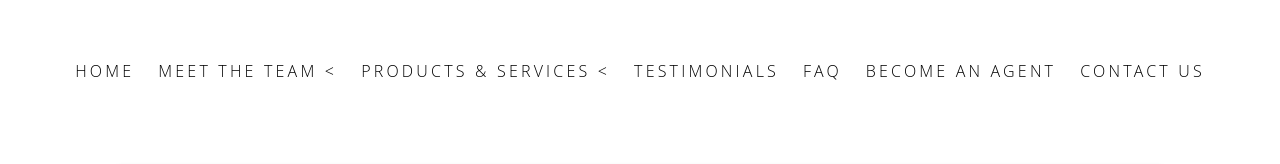
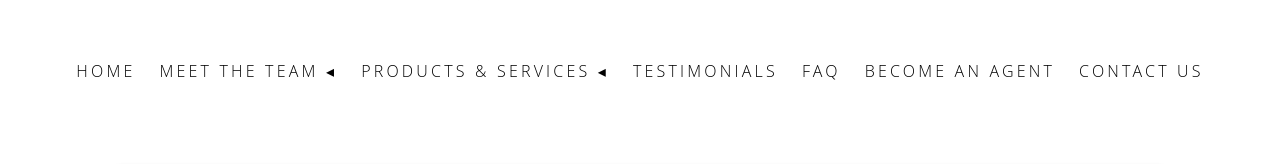
Before and after one commit to atphung21/business-web-template, a React (Create React App) app: page / in a window 1280 px wide. Shown: the part 207-371 px from the top of the page. Built offline with nearby package versions, Linux system fonts and the light colour scheme.

Commit message:
updated navigation bar arrow image

```diff
--- a/src/components/navigationBar/NavigationBar.js
+++ b/src/components/navigationBar/NavigationBar.js
@@ -78,7 +78,7 @@ const NavigationBar = () => {
     fontWeight: 200,
     padding: isMobile ? "1rem 4rem" : "0rem 2rem 2rem 0rem",
     justifyContent: "center",
-    textAlign: isMobile ? "left" : "center", // Align text to the left on mobile for better readability
+    textAlign: isMobile ? "left" : "left", // Align text to the left on mobile for better readability
   };
 
   return (
@@ -105,7 +105,6 @@ const NavigationBar = () => {
           </NavLink>
         </div>
         <div
-          ariaExpanded={openDropdown === "Meet the Team" ? "true" : "false"}
           style={{ position: "relative" }}
           ref={(el) => (dropdownRefs.current["Meet the Team"] = el)}
         >
@@ -113,7 +112,7 @@ const NavigationBar = () => {
             onClick={() => toggleDropdown("Meet the Team")}
             style={{ cursor: "pointer" }}
           >
-            MEET THE TEAM {openDropdown ? "▾" : "<"}
+            MEET THE TEAM {openDropdown === "Meet the Team" ? "▾" : "◂"}
           </span>
           <div style={dropDownStyle("Meet the Team")}>
             <div style={{ padding: "0.5rem 0.5rem" }}>
@@ -132,7 +131,6 @@ const NavigationBar = () => {
           </div>
         </div>
         <div
-          ariaExpanded={openDropdown === "Product" ? "true" : "false"}
           style={{ position: "relative" }}
           ref={(el) => (dropdownRefs.current["Product"] = el)}
         >
@@ -140,7 +138,7 @@ const NavigationBar = () => {
             onClick={() => toggleDropdown("Product")}
             style={{ cursor: "pointer" }}
           >
-            PRODUCTS & SERVICES {openDropdown ? "▾" : "<"}
+            PRODUCTS & SERVICES {openDropdown === "Product" ? "▾" : "◂"}
           </span>
 
           <div style={dropDownStyle("Product")}>
```
